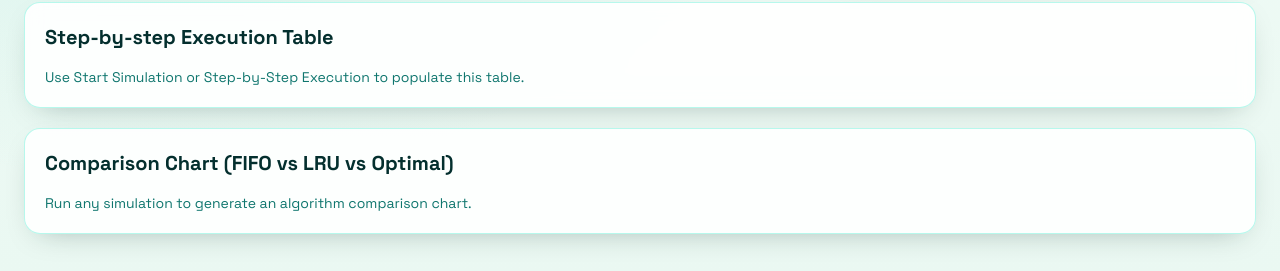
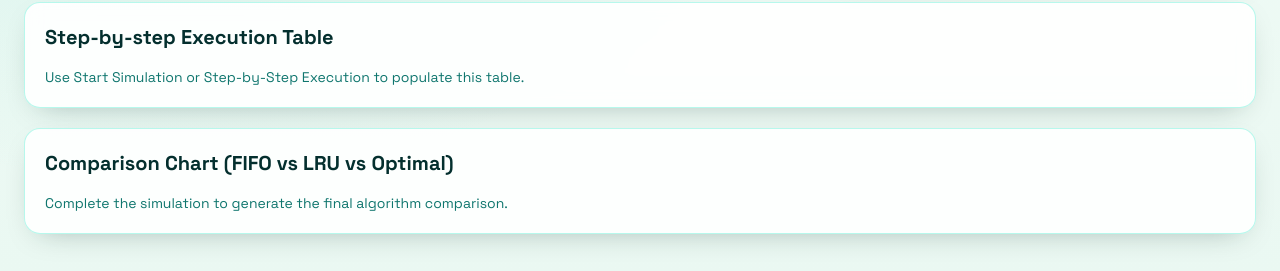
Before and after one commit to Babul-Kumar/PageSim-OS, a React (Vite) app: page / in a window 1280 px wide. Shown: the part 921-1192 px from the top of the page. Built offline with nearby package versions, Linux system fonts and the light colour scheme.

Commit message:
ui updated

```diff
--- a/src/components/ComparisonChart.jsx
+++ b/src/components/ComparisonChart.jsx
@@ -19,7 +19,7 @@ const BAR_COLORS = {
 }
 const CHART_LABELS = ['Page Faults', 'Page Hits', 'Hit Ratio (%)']
 
-function ComparisonChart({ comparisonRows, isDarkMode }) {
+function ComparisonChart({ comparisonRows, isDarkMode, isReady }) {
   const data = useMemo(
     () => ({
       labels: CHART_LABELS,
@@ -109,7 +109,11 @@ function ComparisonChart({ comparisonRows, isDarkMode }) {
         Comparison Chart (FIFO vs LRU vs Optimal)
       </h2>
 
-      {comparisonRows.length === 0 ? (
+      {!isReady ? (
+        <p className="text-sm text-teal-700 dark:text-teal-300">
+          Complete the simulation to generate the final algorithm comparison.
+        </p>
+      ) : comparisonRows.length === 0 ? (
         <p className="text-sm text-teal-700 dark:text-teal-300">
           Run any simulation to generate an algorithm comparison chart.
         </p>
--- a/src/components/Controls.jsx
+++ b/src/components/Controls.jsx
@@ -1,4 +1,4 @@
-function Controls({ onStart, onStep, onReset, disableStep }) {
+function Controls({ onStart, onStep, onReset, disableStep, isAutoPlaying }) {
   return (
     <section className="surface-card">
       <h2 className="mb-4 text-xl font-bold text-teal-950 dark:text-teal-50">
@@ -8,9 +8,10 @@ function Controls({ onStart, onStep, onReset, disableStep }) {
         <button
           type="button"
           onClick={onStart}
-          className="w-full rounded-xl bg-gradient-to-r from-emerald-500 to-teal-600 px-5 py-2.5 text-sm font-semibold text-white transition duration-300 hover:-translate-y-0.5 hover:from-emerald-400 hover:to-teal-500 sm:w-auto"
+          disabled={isAutoPlaying}
+          className="w-full rounded-xl bg-gradient-to-r from-emerald-500 to-teal-600 px-5 py-2.5 text-sm font-semibold text-white transition duration-300 hover:-translate-y-0.5 hover:from-emerald-400 hover:to-teal-500 disabled:cursor-not-allowed disabled:opacity-70 sm:w-auto"
         >
-          Start Simulation
+          {isAutoPlaying ? 'Playing...' : 'Start Simulation'}
         </button>
         <button
           type="button"
--- a/src/index.css
+++ b/src/index.css
@@ -15,8 +15,10 @@
   }
 
   body {
+    position: relative;
     margin: 0;
     min-height: 100vh;
+    overflow-x: hidden;
     background:
       radial-gradient(circle at 12% 18%, rgba(20, 184, 166, 0.24), transparent 48%),
       radial-gradient(circle at 82% 8%, rgba(251, 146, 60, 0.25), transparent 44%),
@@ -24,6 +26,41 @@
     color: #12352e;
     background-size: 120% 120%, 125% 125%, 100% 100%;
     animation: driftBackground 20s ease-in-out infinite;
+  }
+
+  body::before,
+  body::after {
+    content: '';
+    position: fixed;
+    inset: 0;
+    pointer-events: none;
+    z-index: 0;
+  }
+
+  body::before {
+    opacity: 0.75;
+    background:
+      radial-gradient(circle at 8% 110%, rgba(20, 184, 166, 0.28) 0 10px, transparent 12px),
+      radial-gradient(circle at 18% 114%, rgba(56, 189, 248, 0.26) 0 14px, transparent 16px),
+      radial-gradient(circle at 32% 108%, rgba(45, 212, 191, 0.24) 0 9px, transparent 11px),
+      radial-gradient(circle at 48% 112%, rgba(14, 165, 233, 0.24) 0 12px, transparent 14px),
+      radial-gradient(circle at 64% 109%, rgba(20, 184, 166, 0.22) 0 11px, transparent 13px),
+      radial-gradient(circle at 80% 115%, rgba(103, 232, 249, 0.25) 0 13px, transparent 15px),
+      radial-gradient(circle at 92% 111%, rgba(56, 189, 248, 0.24) 0 10px, transparent 12px);
+    animation: bubbleRisePrimary 18s linear infinite;
+  }
+
+  body::after {
+    opacity: 0.65;
+    filter: blur(0.5px);
+    background:
+      radial-gradient(circle at 14% 116%, rgba(56, 189, 248, 0.2) 0 8px, transparent 10px),
+      radial-gradient(circle at 26% 112%, rgba(20, 184, 166, 0.2) 0 11px, transparent 13px),
+      radial-gradient(circle at 40% 118%, rgba(94, 234, 212, 0.22) 0 9px, transparent 11px),
+      radial-gradient(circle at 58% 113%, rgba(14, 165, 233, 0.22) 0 8px, transparent 10px),
+      radial-gradient(circle at 72% 117%, rgba(45, 212, 191, 0.22) 0 10px, transparent 12px),
+      radial-gradient(circle at 86% 114%, rgba(125, 211, 252, 0.21) 0 9px, transparent 11px);
+    animation: bubbleRiseSecondary 24s linear infinite;
   }
 
   .dark body {
@@ -34,6 +71,17 @@
     color: #dcf5ec;
     background-size: 120% 120%, 125% 125%, 100% 100%;
     animation: driftBackground 20s ease-in-out infinite;
+  }
+
+  .dark body::before,
+  .dark body::after {
+    opacity: 0;
+    animation: none;
+  }
+
+  #root {
+    position: relative;
+    z-index: 1;
   }
 }
 
@@ -105,3 +153,39 @@
     background-position: 0% 0%, 100% 0%, 0% 0%;
   }
 }
+
+@keyframes bubbleRisePrimary {
+  0% {
+    transform: translateY(0) translateX(0);
+  }
+  25% {
+    transform: translateY(-24vh) translateX(1.2vw);
+  }
+  50% {
+    transform: translateY(-48vh) translateX(-0.8vw);
+  }
+  75% {
+    transform: translateY(-72vh) translateX(1vw);
+  }
+  100% {
+    transform: translateY(-108vh) translateX(0);
+  }
+}
+
+@keyframes bubbleRiseSecondary {
+  0% {
+    transform: translateY(0) translateX(0);
+  }
+  20% {
+    transform: translateY(-20vh) translateX(-1vw);
+  }
+  45% {
+    transform: translateY(-45vh) translateX(1.1vw);
+  }
+  70% {
+    transform: translateY(-70vh) translateX(-0.9vw);
+  }
+  100% {
+    transform: translateY(-110vh) translateX(0);
+  }
+}
--- a/src/pages/Simulator.jsx
+++ b/src/pages/Simulator.jsx
@@ -18,6 +18,7 @@ import {
 const DEFAULT_FRAMES = '3'
 const DEFAULT_REFERENCE = '7, 0, 1, 2, 0, 3, 0, 4, 2, 3, 0, 3, 2'
 const DEFAULT_ALGORITHM = 'FIFO'
+const START_SIMULATION_STEP_DELAY = 650
 const sectionDelayStyle = (delay) => ({
   animationDelay: `${delay}ms`,
   animationFillMode: 'both',
@@ -34,6 +35,7 @@ function Simulator() {
   const [currentStep, setCurrentStep] = useState(-1)
   const [simulationHash, setSimulationHash] = useState('')
   const [lastExecutedAlgorithm, setLastExecutedAlgorithm] = useState(DEFAULT_ALGORITHM)
+  const [isAutoPlaying, setIsAutoPlaying] = useState(false)
 
   useEffect(() => {
     document.documentElement.classList.toggle('dark', isDarkMode)
@@ -43,6 +45,7 @@ function Simulator() {
     setResultsByAlgorithm({})
     setCurrentStep(-1)
     setSimulationHash('')
+    setIsAutoPlaying(false)
   }
 
   const runSimulation = () => {
@@ -78,12 +81,20 @@ function Simulator() {
     }
 
     const selectedResult = simulationData.computedResults[selectedAlgorithm]
-    const finalStepIndex = selectedResult.steps.length - 1
-    setCurrentStep(finalStepIndex)
+    if (selectedResult.steps.length === 0) {
+      setCurrentStep(-1)
+      setIsAutoPlaying(false)
+      return
+    }
+
+    setCurrentStep(0)
+    setIsAutoPlaying(selectedResult.steps.length > 1)
     setLastExecutedAlgorithm(selectedAlgorithm)
   }
 
   const handleStepSimulation = () => {
+    setIsAutoPlaying(false)
+
     const simulationData = runSimulation()
     if (!simulationData) {
       return
@@ -110,6 +121,7 @@ function Simulator() {
     setSelectedAlgorithm(DEFAULT_ALGORITHM)
     setErrorMessage('')
     setIsDarkMode(false)
+    setIsAutoPlaying(false)
     setLastExecutedAlgorithm(DEFAULT_ALGORITHM)
     clearCurrentSimulation()
   }
@@ -139,15 +151,41 @@ function Simulator() {
     return selectedResult.steps.slice(0, currentStep + 1)
   }, [selectedResult, currentStep])
 
-  const comparisonRows = useMemo(
-    () => comparisonRowsFromResults(resultsByAlgorithm),
-    [resultsByAlgorithm],
-  )
+  const comparisonRows = useMemo(() => {
+    if (!isStepCompleted) {
+      return []
+    }
+    return comparisonRowsFromResults(resultsByAlgorithm)
+  }, [resultsByAlgorithm, isStepCompleted])
 
   const bestPerformer = useMemo(
     () => findBestPerformer(comparisonRows),
     [comparisonRows],
   )
+
+  useEffect(() => {
+    if (!isAutoPlaying || !selectedResult?.steps?.length) {
+      return
+    }
+
+    const finalStepIndex = selectedResult.steps.length - 1
+    const timerId = window.setInterval(() => {
+      let reachedFinalStep = false
+
+      setCurrentStep((previousStep) => {
+        const nextStep = Math.min(previousStep + 1, finalStepIndex)
+        reachedFinalStep = nextStep >= finalStepIndex
+        return nextStep
+      })
+
+      if (reachedFinalStep) {
+        window.clearInterval(timerId)
+        setIsAutoPlaying(false)
+      }
+    }, START_SIMULATION_STEP_DELAY)
+
+    return () => window.clearInterval(timerId)
+  }, [isAutoPlaying, selectedResult])
 
   return (
     <main className="mx-auto w-full max-w-7xl px-4 py-6 md:px-6 md:py-10">
@@ -189,7 +227,10 @@ function Simulator() {
             onStart={handleStartSimulation}
             onStep={handleStepSimulation}
             onReset={handleReset}
-            disableStep={isStepCompleted && selectedAlgorithm === lastExecutedAlgorithm}
+            disableStep={
+              isAutoPlaying || (isStepCompleted && selectedAlgorithm === lastExecutedAlgorithm)
+            }
+            isAutoPlaying={isAutoPlaying}
           />
         </div>
 
@@ -300,7 +341,11 @@ function Simulator() {
         </section>
 
         <div className="enter-up" style={sectionDelayStyle(320)}>
-          <ComparisonChart comparisonRows={comparisonRows} isDarkMode={isDarkMode} />
+          <ComparisonChart
+            comparisonRows={comparisonRows}
+            isDarkMode={isDarkMode}
+            isReady={isStepCompleted}
+          />
         </div>
 
         {bestPerformer ? (
```
